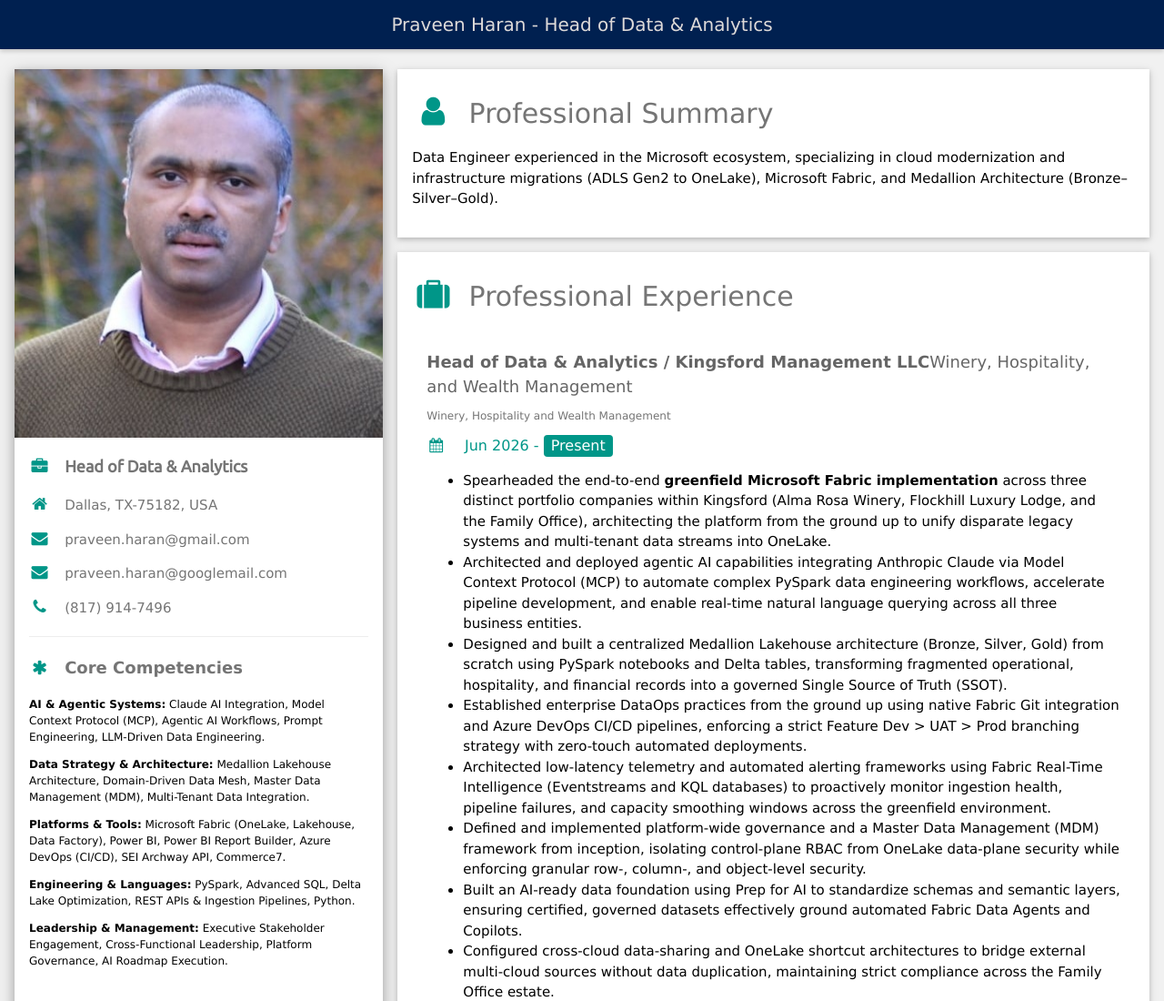
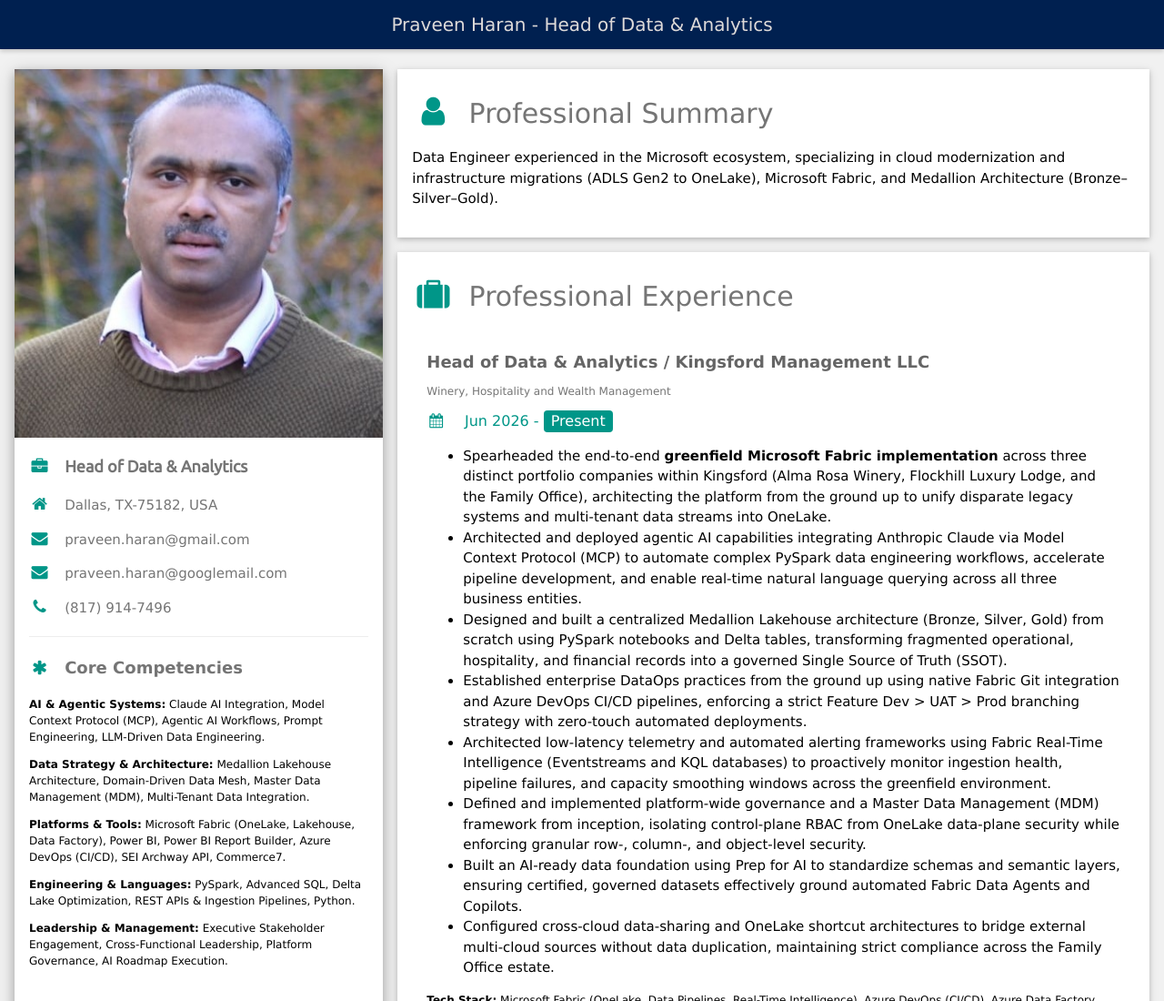
Before and after one commit to praveenharan/praveenharan.github.io, a plain HTML site: page index.html in a window 1280 px wide. Shown: the top 1100 px of the page at 91% size. Drawn offline with nearby package versions, Linux system fonts and the light colour scheme.

Commit message:
Fix HTML structure for Kingsford experience section

```diff
--- a/index.html
+++ b/index.html
@@ -68,7 +68,7 @@ Praveen Haran - Head of Data &amp; Analytics
 
                   <!-- Kingsford -->
                   <div class="w3-container">
-                     <h5 class="w3-opacity"><b>Head of Data &amp; Analytics / Kingsford Management LLC</b>Winery, Hospitality, and Wealth Management</h5>
+                     <h5 class="w3-opacity"><b>Head of Data &amp; Analytics / Kingsford Management LLC</b></h5>
                      <p class="w3-small w3-text-grey" style="margin-top:0;">Winery, Hospitality and Wealth Management</p>
                      <h6 class="w3-text-teal"><i class="fa fa-calendar fa-fw w3-margin-right"></i> Jun 2026 - <span class="w3-tag w3-teal w3-round">Present</span></h6>
                      <ul>
```
